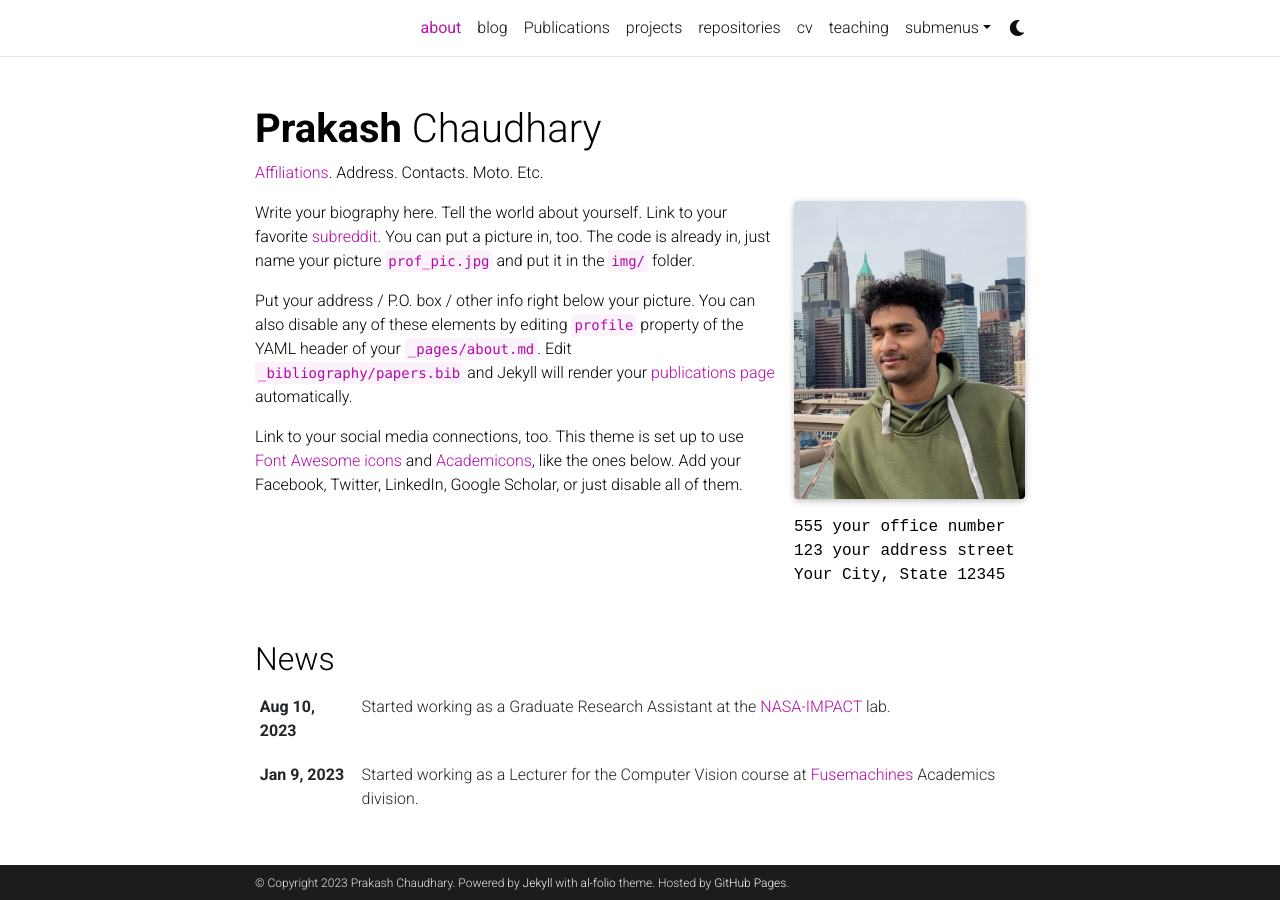
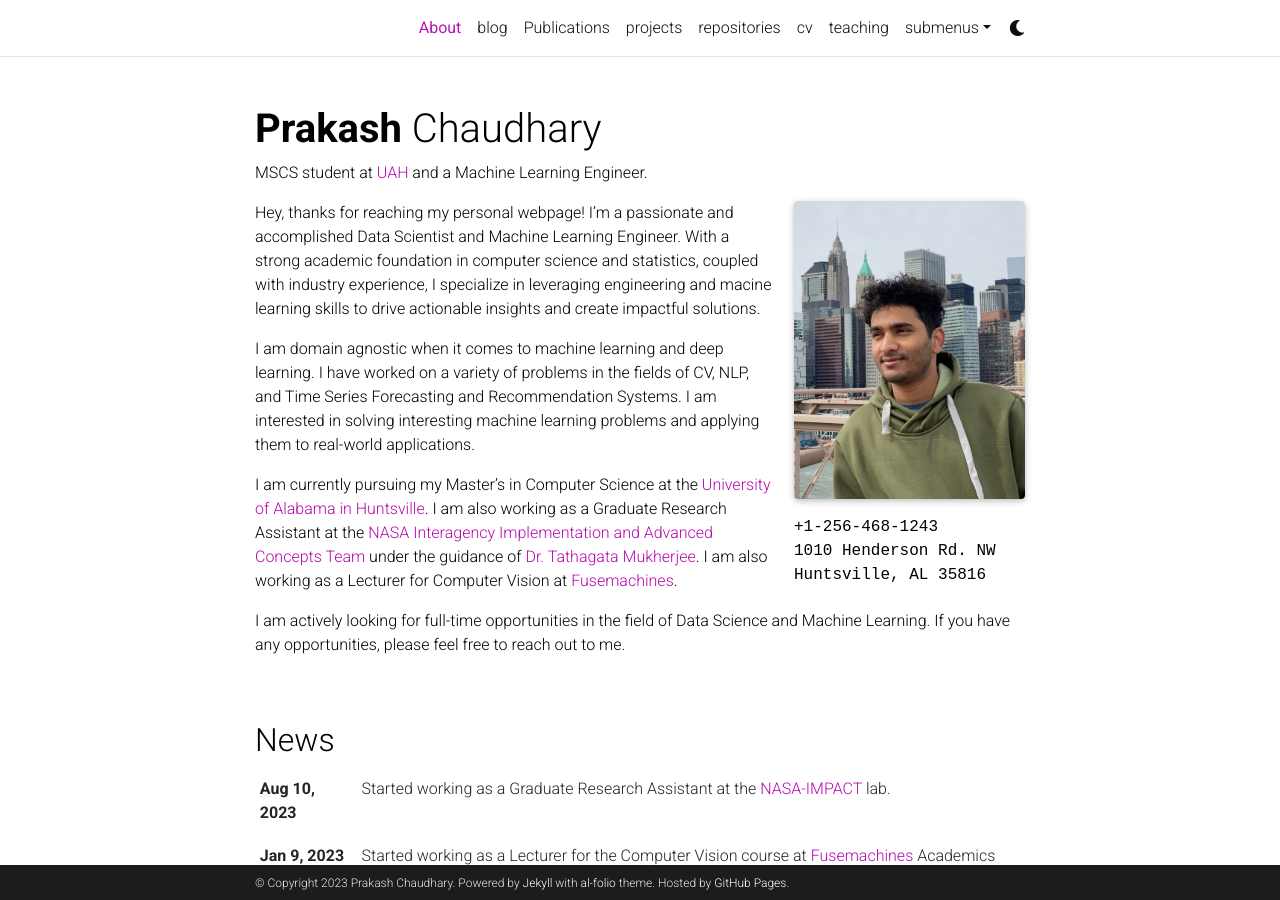
Before and after one commit to connectwithprakash/connectwithprakash.github.io, a Jekyll site: the page built from _pages/about.md, in a window 1280 px wide and 900 px high. Built offline with Jekyll 4.4.1, drawn with Linux system fonts in a browser that asks for light colours; full-size pictures stand in for the smaller copies a plugin makes; comment, search, counter and statistics services are not loaded; a style sheet for code colours, icons or effects is not loaded.

Commit message:
[Feat]: Update about section of the website.

```diff
--- a/_pages/about.md
+++ b/_pages/about.md
@@ -1,17 +1,17 @@
 ---
 layout: about
-title: about
+title: About
 permalink: /
-subtitle: <a href='#'>Affiliations</a>. Address. Contacts. Moto. Etc.
+subtitle: MSCS student at <a href='https://www.uah.edu'>UAH</a> and a Machine Learning Engineer.
 
 profile:
   align: right
   image: prof_pic.jpg
   image_circular: false # crops the image to make it circular
   address: >
-    <p>555 your office number</p>
-    <p>123 your address street</p>
-    <p>Your City, State 12345</p>
+    <p>+1-256-468-1243</p>
+    <p>1010 Henderson Rd. NW</p>
+    <p>Huntsville, AL 35816</p>
 
 news: true  # includes a list of news items
 latest_posts: true  # includes a list of the newest posts
@@ -19,8 +19,10 @@ selected_papers: true # includes a list of papers marked as "selected={true}"
 social: true  # includes social icons at the bottom of the page
 ---
 
-Write your biography here. Tell the world about yourself. Link to your favorite [subreddit](http://reddit.com). You can put a picture in, too. The code is already in, just name your picture `prof_pic.jpg` and put it in the `img/` folder.
+Hey, thanks for reaching my personal webpage! I'm a passionate and accomplished Data Scientist and Machine Learning Engineer. With a strong academic foundation in computer science and statistics, coupled with industry experience, I specialize in leveraging engineering and macine learning skills to drive actionable insights and create impactful solutions.
 
-Put your address / P.O. box / other info right below your picture. You can also disable any of these elements by editing `profile` property of the YAML header of your `_pages/about.md`. Edit `_bibliography/papers.bib` and Jekyll will render your [publications page](/al-folio/publications/) automatically.
+I am domain agnostic when it comes to machine learning and deep learning. I have worked on a variety of problems in the fields of CV, NLP, and Time Series Forecasting and Recommendation Systems. I am interested in solving interesting machine learning problems and applying them to real-world applications.
 
-Link to your social media connections, too. This theme is set up to use [Font Awesome icons](http://fortawesome.github.io/Font-Awesome/) and [Academicons](https://jpswalsh.github.io/academicons/), like the ones below. Add your Facebook, Twitter, LinkedIn, Google Scholar, or just disable all of them.
+I am currently pursuing my Master's in Computer Science at the [University of Alabama in Huntsville](https://www.uah.edu). I am also working as a Graduate Research Assistant at the [NASA Interagency Implementation and Advanced Concepts Team](https://impact.earthdata.nasa.gov) under the guidance of [Dr. Tathagata Mukherjee](https://www.uah.edu/science/faculty-staff/tathagata-mukherjee). I am also working as a Lecturer for Computer Vision at [Fusemachines](https://fusemachines.com).
+
+I am actively looking for full-time opportunities in the field of Data Science and Machine Learning. If you have any opportunities, please feel free to reach out to me.
```
